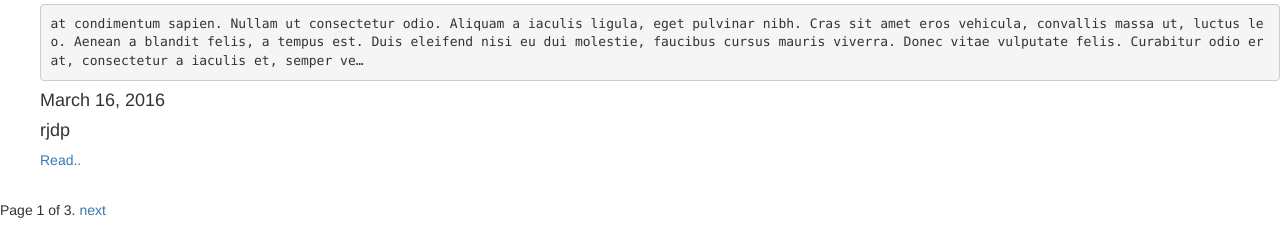
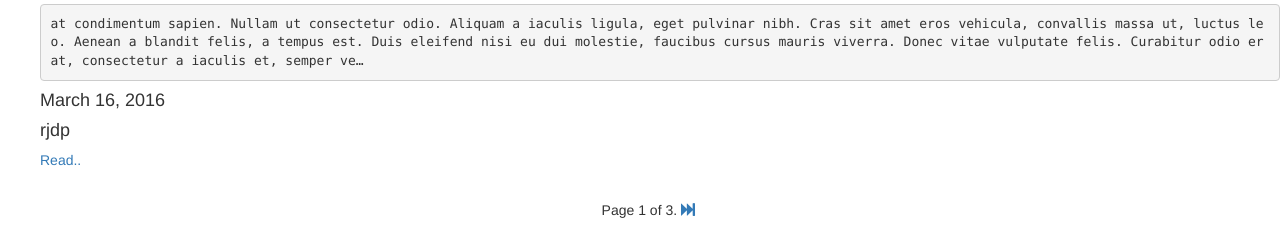
Before and after one commit to buggydebugger/django-blog, a Django app: page /post/list/ in a window 1280 px wide. Shown: the part 659-899 px from the top of the page. Run offline with Django 3.2, Linux system fonts and the light colour scheme; data comes from the database, SQL or seed files in the repository; some libraries are stand-ins or nearby versions.

Commit message:
add glyphicon

```diff
--- a/blog/templates/blog/post_list.html
+++ b/blog/templates/blog/post_list.html
@@ -13,16 +13,16 @@
 </ol>
 
 {% if is_paginated %}
-        <div class="pagination">
+        <div style="position: relative; left:47%" class="pagination">
             <span class="page-links">
                 {% if page_obj.has_previous %}
-                    <a href="{% url 'blog:postlist'   %}?page= {{page_obj.previous_page_number}}">previous</a>
+                    <a href="{% url 'blog:postlist'   %}?page= {{page_obj.previous_page_number}}"><span class="glyphicon glyphicon-fast-backward"></span></a>
                 {% endif %}
                 <span class="page-current">
                     Page {{ page_obj.number }} of {{ page_obj.paginator.num_pages }}.
                 </span>
                 {% if page_obj.has_next %}
-                    <a href="{% url 'blog:postlist'   %}?page={{page_obj.next_page_number}}">next</a>
+                    <a href="{% url 'blog:postlist'   %}?page={{page_obj.next_page_number}}"><span class="glyphicon glyphicon-fast-forward"></span></a>
                 {% endif %}
             </span>
         </div>
```
